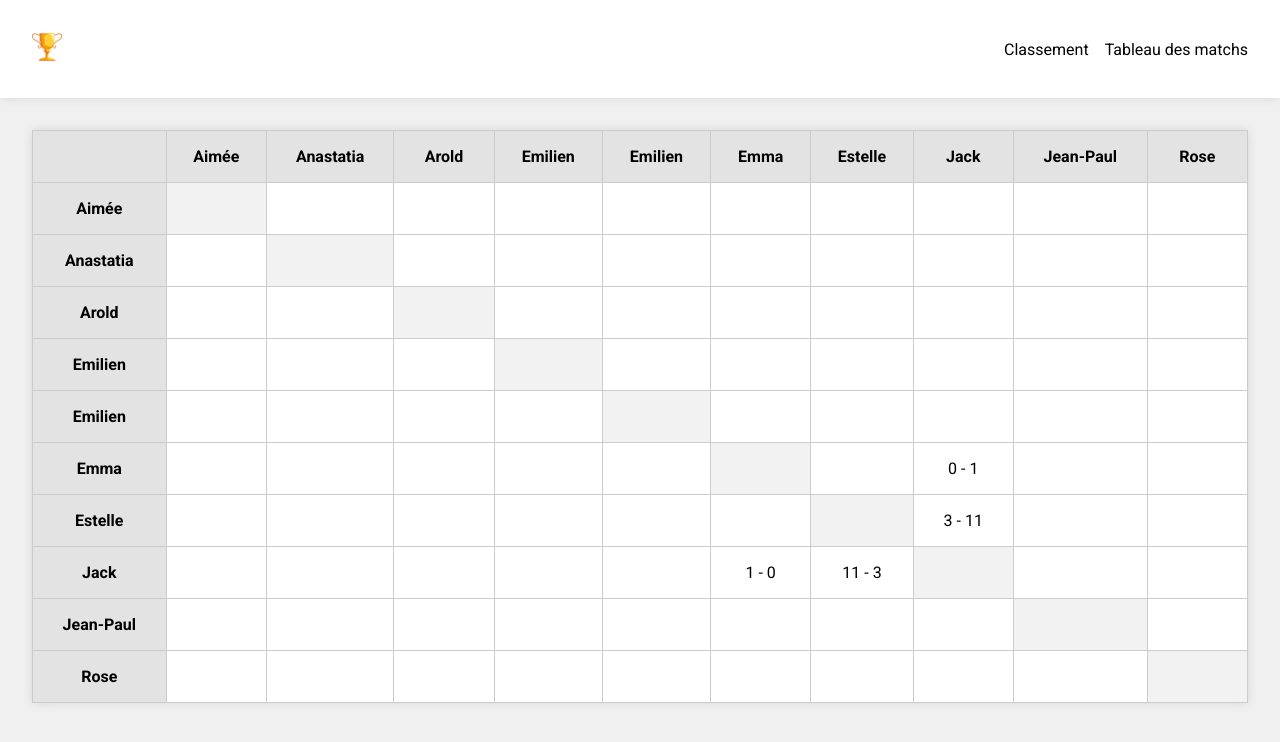
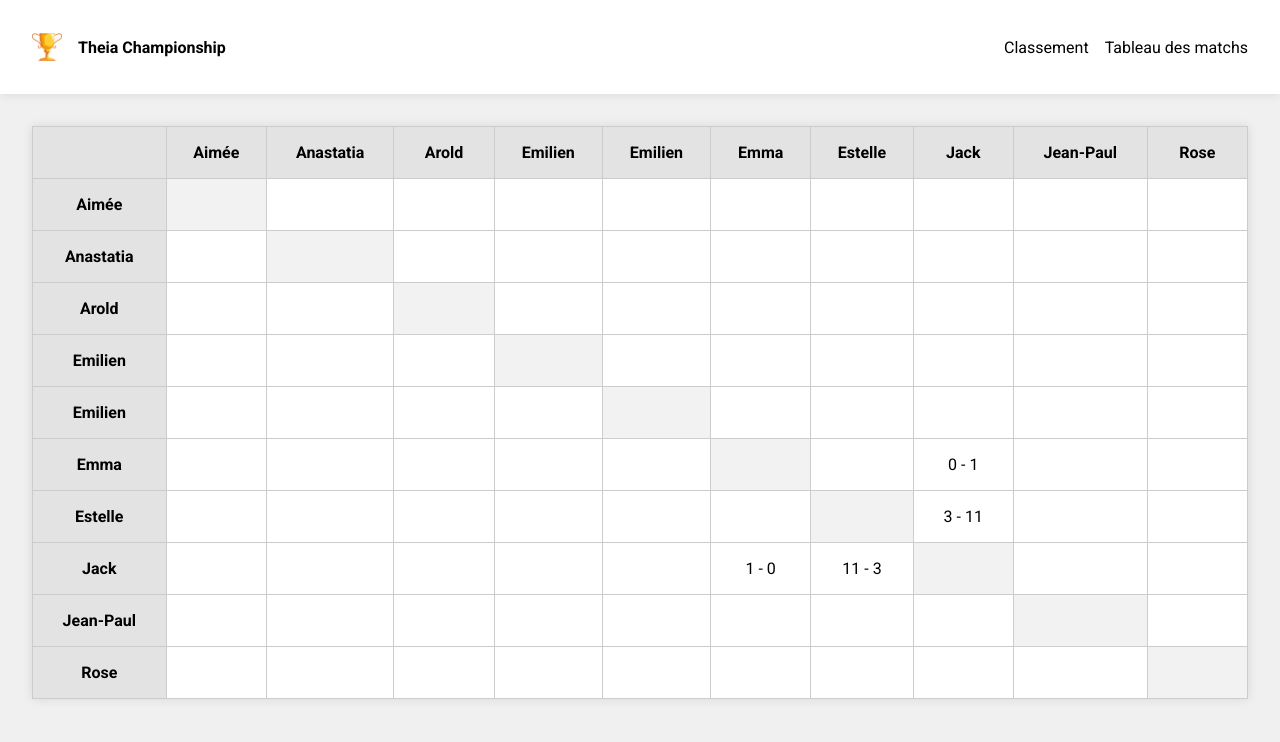
Before and after one commit to OlivierMonsire/theia-fifa, a React (Vite) app: page /round-robin in a window 1280 px wide. Shown: the top 742 px of the page. Built offline with nearby package versions, Linux system fonts and the light colour scheme.

Commit message:
Style: Update brand style

```diff
--- a/src/components/Nav.tsx
+++ b/src/components/Nav.tsx
@@ -3,9 +3,10 @@ import "../styles/nav.css";
 const Nav = () => {
   return (
     <div className="nav">
-      <div className="logo">
+      <div className="brand">
         <a href="/">
           <img src="/logo.webp" alt="logo" />
+          <span>Theia Championship</span>
         </a>
       </div>
       <ul className="nav-list">
--- a/src/styles/nav.css
+++ b/src/styles/nav.css
@@ -7,8 +7,15 @@
   box-shadow: 0 0 10px rgba(0, 0, 0, 0.1);
 }
 
-.nav .logo img {
+.nav .brand img {
   width: 30px;
+}
+
+.nav .brand a {
+  display: flex;
+  align-items: center;
+  gap: 1rem;
+  font-weight: bold;
 }
 
 .nav-list {
```
